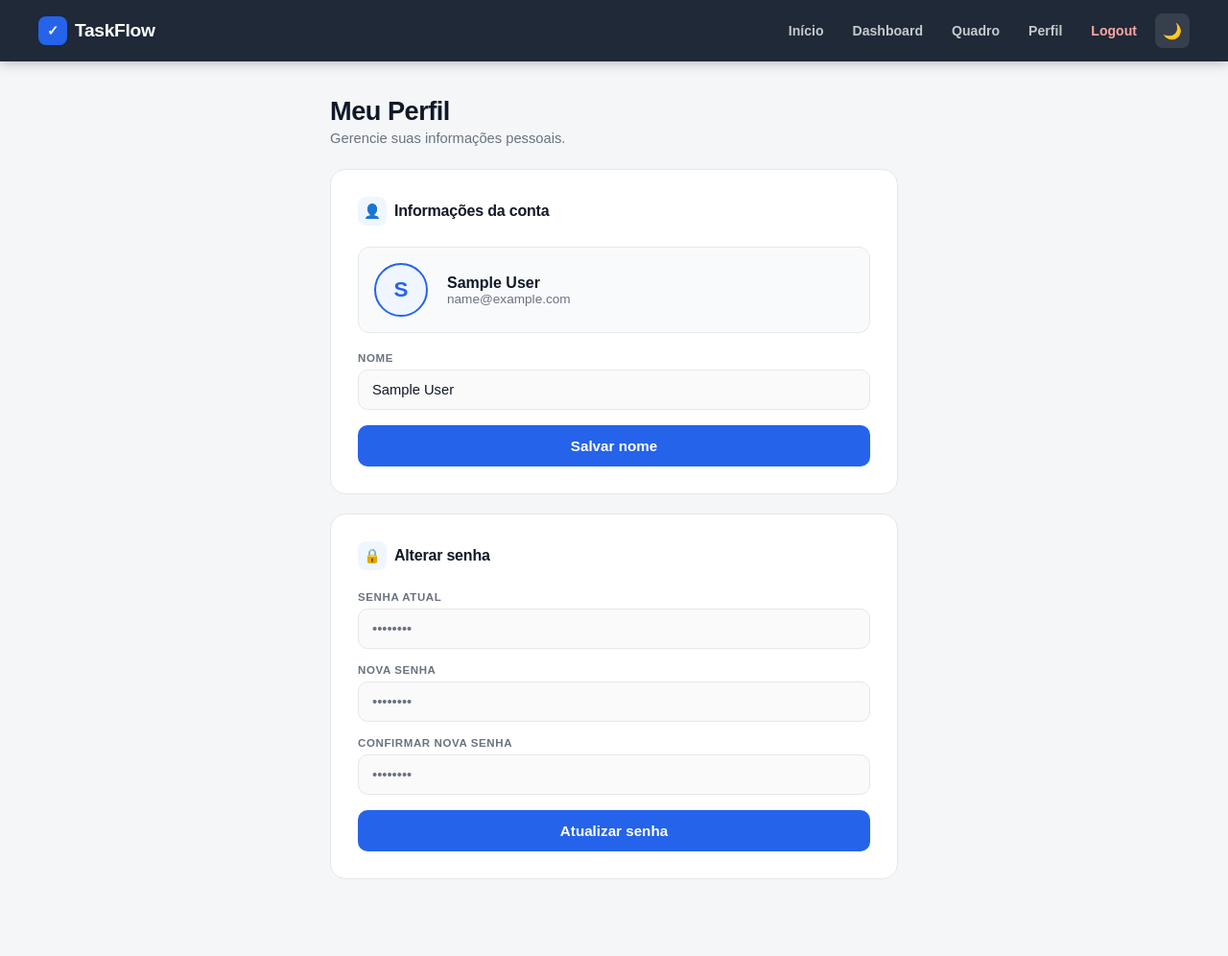
After one commit to mateusmendess/taskflow-webapp, a Flask app: page /perfil in a window 1280 px wide. The commit adds this page. Shown: the whole page at 96% size. Run offline with Flask 3, Linux system fonts and the light colour scheme; the visitor is signed in with stand-in values (Sample User, id 1).

Commit message:
feat: adicionar página de perfil com edição de nome e senha

```diff
--- a/app/routes.py
+++ b/app/routes.py
@@ -305,6 +305,39 @@ def quadro():
     tasks = Task.query.filter_by(user_id=current_user.id).all()
     return render_template("quadro.html", tasks=tasks)
 
+@main.route("/perfil", methods=["GET", "POST"])
+@login_required
+def perfil():
+    if request.method == "POST":
+        action = request.form.get("action")
+
+        if action == "update_name":
+            name = request.form.get("name")
+            if name:
+                current_user.name = name
+                db.session.commit()
+                flash("Nome atualizado com sucesso!", "success")
+
+        elif action == "update_password":
+            current_password = request.form.get("current_password")
+            new_password = request.form.get("new_password")
+            confirm_password = request.form.get("confirm_password")
+
+            if not bcrypt.check_password_hash(current_user.password, current_password):
+                flash("Senha atual incorreta.", "error")
+            elif new_password != confirm_password:
+                flash("As senhas não coincidem.", "error")
+            elif len(new_password) < 6:
+                flash("A nova senha deve ter pelo menos 6 caracteres.", "error")
+            else:
+                current_user.password = bcrypt.generate_password_hash(new_password).decode("utf-8")
+                db.session.commit()
+                flash("Senha atualizada com sucesso!", "success")
+
+        return redirect(url_for("main.perfil"))
+
+    return render_template("perfil.html")
+
 @main.route("/logout")
 @login_required
 def logout():
--- a/app/templates/base.html
+++ b/app/templates/base.html
@@ -34,6 +34,7 @@
                 {% if current_user.is_authenticated %}
                     <a href="{{ url_for('main.dashboard') }}" class="nav-link">Dashboard</a>
                     <a href="{{ url_for('main.quadro') }}" class="nav-link">Quadro</a>
+                    <a href="{{ url_for('main.perfil') }}" class="nav-link">Perfil</a>
                     <a href="{{ url_for('main.logout') }}" class="nav-link nav-link-logout">Logout</a>
                 {% else %}
                     <a href="{{ url_for('main.login') }}" class="nav-link">Login</a>
--- /dev/null
+++ b/app/templates/perfil.html
@@ -0,0 +1,104 @@
+{% extends "base.html" %}
+
+{% block content %}
+
+<div class="db-page" style="max-width: 640px;">
+
+    <div class="db-hero">
+        <h1>Meu Perfil</h1>
+        <p>Gerencie suas informações pessoais.</p>
+    </div>
+
+    <!-- Card de info -->
+    <div class="db-card" style="margin-bottom: 20px;">
+
+        <div class="db-card-title">
+            <span class="db-card-icon">👤</span>
+            Informações da conta
+        </div>
+
+        <div style="
+            display: flex;
+            align-items: center;
+            gap: 20px;
+            padding: 16px;
+            background: var(--tf-surface-2);
+            border: 1.5px solid var(--tf-border);
+            border-radius: 12px;
+            margin-bottom: 20px;
+        ">
+            <div style="
+                width: 56px;
+                height: 56px;
+                border-radius: 50%;
+                background: var(--tf-primary-bg);
+                border: 2px solid var(--tf-primary);
+                display: flex;
+                align-items: center;
+                justify-content: center;
+                font-size: 1.4rem;
+                font-weight: 800;
+                color: var(--tf-primary);
+                flex-shrink: 0;
+            ">
+                {{ current_user.name[0].upper() }}
+            </div>
+            <div>
+                <div style="font-size: 1rem; font-weight: 700; color: var(--tf-text);">
+                    {{ current_user.name }}
+                </div>
+                <div style="font-size: 0.85rem; color: var(--tf-muted);">
+                    {{ current_user.email }}
+                </div>
+            </div>
+        </div>
+
+        <!-- Editar nome -->
+        <form method="POST">
+            <input type="hidden" name="action" value="update_name">
+
+            <label class="tf-label">Nome</label>
+            <input type="text" name="name" class="tf-input"
+                value="{{ current_user.name }}" required>
+
+            <button type="submit" class="tf-btn-primary">
+                Salvar nome
+            </button>
+        </form>
+
+    </div>
+
+    <!-- Card de senha -->
+    <div class="db-card">
+
+        <div class="db-card-title">
+            <span class="db-card-icon">🔒</span>
+            Alterar senha
+        </div>
+
+        <form method="POST">
+            <input type="hidden" name="action" value="update_password">
+
+            <label class="tf-label">Senha atual</label>
+            <input type="password" name="current_password" class="tf-input"
+                placeholder="••••••••" required>
+
+            <label class="tf-label">Nova senha</label>
+            <input type="password" name="new_password" class="tf-input"
+                placeholder="••••••••" required>
+
+            <label class="tf-label">Confirmar nova senha</label>
+            <input type="password" name="confirm_password" class="tf-input"
+                placeholder="••••••••" required>
+
+            <button type="submit" class="tf-btn-primary">
+                Atualizar senha
+            </button>
+
+        </form>
+
+    </div>
+
+</div>
+
+{% endblock %}
```
